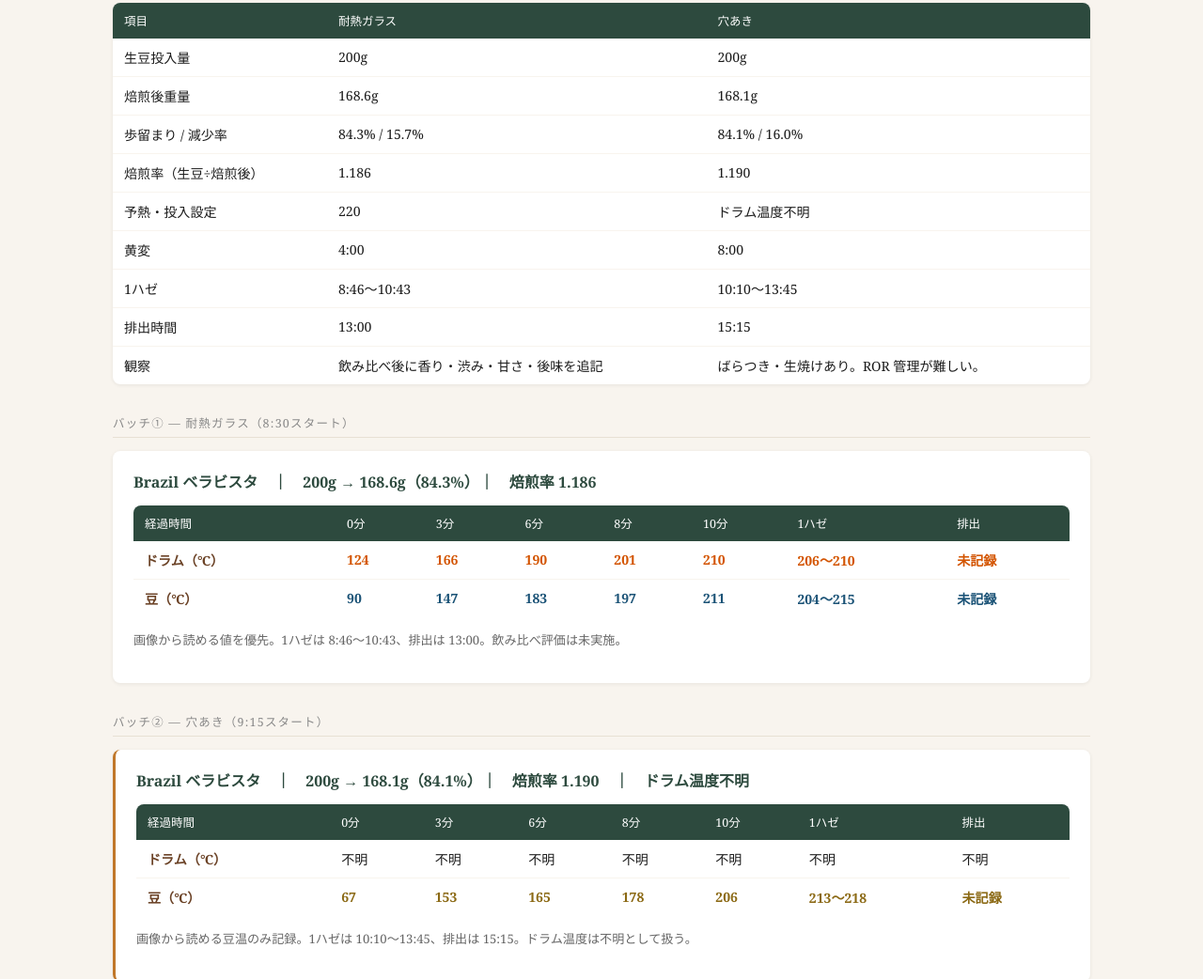
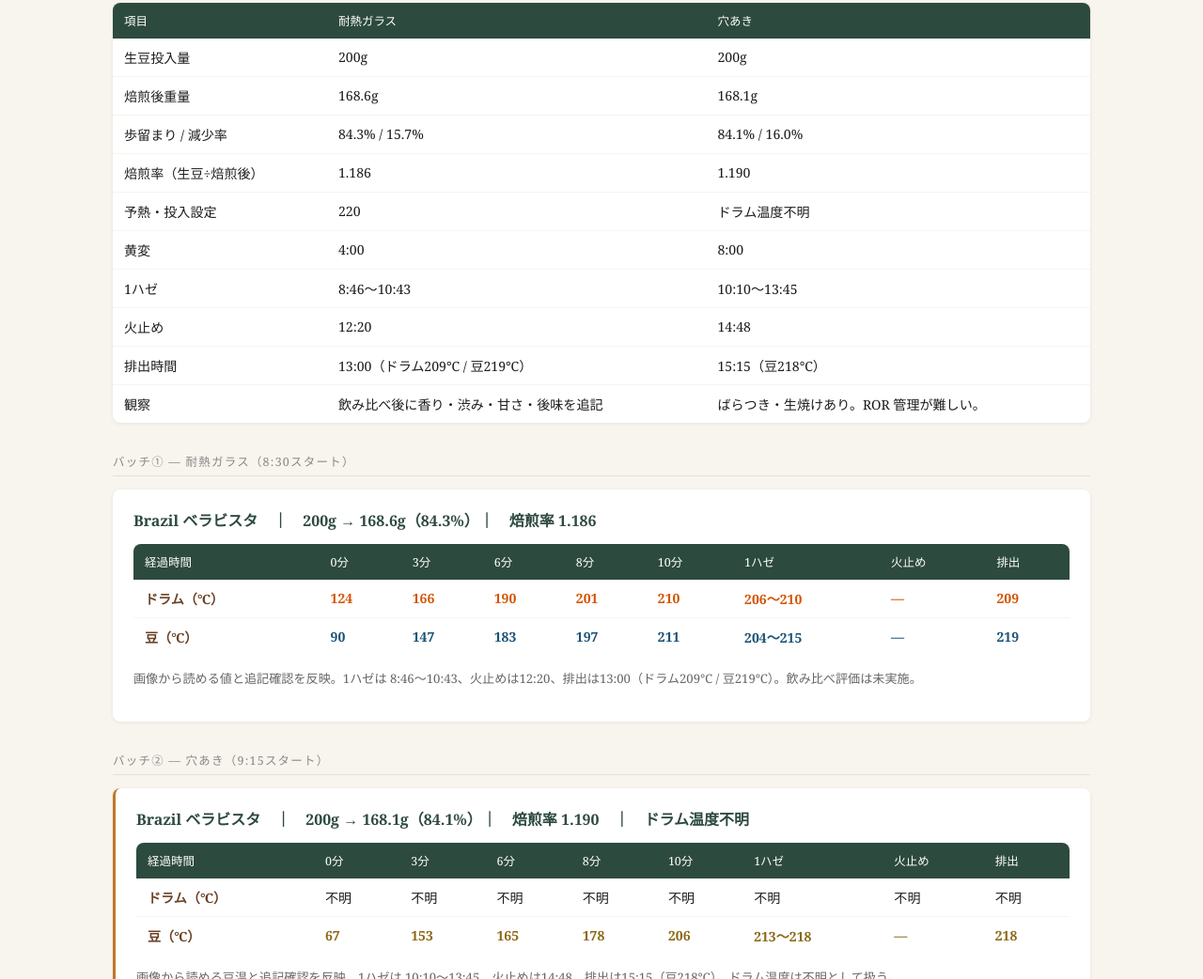
Before and after one commit to haiadaeakaia74-uxsilvertree/my-first-repo, a plain HTML site: page roast-profiles/2026-05-09.html in a window 1280 px wide. Shown: the part 1758-2800 px from the top of the page at 94% size. Drawn offline with nearby package versions, Linux system fonts and the light colour scheme.

Commit message:
焙煎記録に火止めと排出温度を追記

```diff
--- a/roast-profiles/2026-05-09.html
+++ b/roast-profiles/2026-05-09.html
@@ -97,7 +97,8 @@
       <tr><td>予熱・投入設定</td><td>220</td><td>ドラム温度不明</td></tr>
       <tr><td>黄変</td><td>4:00</td><td>8:00</td></tr>
       <tr><td>1ハゼ</td><td>8:46〜10:43</td><td>10:10〜13:45</td></tr>
-      <tr><td>排出時間</td><td>13:00</td><td>15:15</td></tr>
+      <tr><td>火止め</td><td>12:20</td><td>14:48</td></tr>
+      <tr><td>排出時間</td><td>13:00（ドラム209℃ / 豆219℃）</td><td>15:15（豆218℃）</td></tr>
       <tr><td>観察</td><td>飲み比べ後に香り・渋み・甘さ・後味を追記</td><td>ばらつき・生焼けあり。ROR 管理が難しい。</td></tr>
     </tbody>
   </table>
@@ -109,22 +110,22 @@
       <table>
         <thead>
           <tr>
-            <th>経過時間</th><th>0分</th><th>3分</th><th>6分</th><th>8分</th><th>10分</th><th>1ハゼ</th><th>排出</th>
+            <th>経過時間</th><th>0分</th><th>3分</th><th>6分</th><th>8分</th><th>10分</th><th>1ハゼ</th><th>火止め</th><th>排出</th>
           </tr>
         </thead>
         <tbody>
           <tr>
             <td class="time-label">ドラム（℃）</td>
-            <td class="drum">124</td><td class="drum">166</td><td class="drum">190</td><td class="drum">201</td><td class="drum">210</td><td class="drum">206〜210</td><td class="drum">未記録</td>
+            <td class="drum">124</td><td class="drum">166</td><td class="drum">190</td><td class="drum">201</td><td class="drum">210</td><td class="drum">206〜210</td><td class="drum">—</td><td class="drum">209</td>
           </tr>
           <tr>
             <td class="time-label">豆（℃）</td>
-            <td class="bean">90</td><td class="bean">147</td><td class="bean">183</td><td class="bean">197</td><td class="bean">211</td><td class="bean">204〜215</td><td class="bean">未記録</td>
+            <td class="bean">90</td><td class="bean">147</td><td class="bean">183</td><td class="bean">197</td><td class="bean">211</td><td class="bean">204〜215</td><td class="bean">—</td><td class="bean">219</td>
           </tr>
         </tbody>
       </table>
     </div>
-    <p class="small">画像から読める値を優先。1ハゼは 8:46〜10:43、排出は 13:00。飲み比べ評価は未実施。</p>
+    <p class="small">画像から読める値と追記確認を反映。1ハゼは 8:46〜10:43、火止めは12:20、排出は13:00（ドラム209℃ / 豆219℃）。飲み比べ評価は未実施。</p>
   </div>
 
   <div class="section-header">バッチ② — 穴あき（9:15スタート）</div>
@@ -134,22 +135,22 @@
       <table>
         <thead>
           <tr>
-            <th>経過時間</th><th>0分</th><th>3分</th><th>6分</th><th>8分</th><th>10分</th><th>1ハゼ</th><th>排出</th>
+            <th>経過時間</th><th>0分</th><th>3分</th><th>6分</th><th>8分</th><th>10分</th><th>1ハゼ</th><th>火止め</th><th>排出</th>
           </tr>
         </thead>
         <tbody>
           <tr>
             <td class="time-label">ドラム（℃）</td>
-            <td>不明</td><td>不明</td><td>不明</td><td>不明</td><td>不明</td><td>不明</td><td>不明</td>
+            <td>不明</td><td>不明</td><td>不明</td><td>不明</td><td>不明</td><td>不明</td><td>不明</td><td>不明</td>
           </tr>
           <tr>
             <td class="time-label">豆（℃）</td>
-            <td class="hole">67</td><td class="hole">153</td><td class="hole">165</td><td class="hole">178</td><td class="hole">206</td><td class="hole">213〜218</td><td class="hole">未記録</td>
+            <td class="hole">67</td><td class="hole">153</td><td class="hole">165</td><td class="hole">178</td><td class="hole">206</td><td class="hole">213〜218</td><td class="hole">—</td><td class="hole">218</td>
           </tr>
         </tbody>
       </table>
     </div>
-    <p class="small">画像から読める豆温のみ記録。1ハゼは 10:10〜13:45、排出は 15:15。ドラム温度は不明として扱う。</p>
+    <p class="small">画像から読める豆温と追記確認を反映。1ハゼは 10:10〜13:45、火止めは14:48、排出は15:15（豆218℃）。ドラム温度は不明として扱う。</p>
   </div>
 
   <div class="section-header">インサイト・考察</div>
@@ -185,13 +186,13 @@
 
   <script>
     const glassDrum = [
-      {x:0, y:124}, {x:3, y:166}, {x:6, y:190}, {x:8, y:201}, {x:8.767, y:206}, {x:10, y:210}, {x:10.717, y:210}
+      {x:0, y:124}, {x:3, y:166}, {x:6, y:190}, {x:8, y:201}, {x:8.767, y:206}, {x:10, y:210}, {x:10.717, y:210}, {x:13, y:209}
     ];
     const glassBean = [
-      {x:0, y:90}, {x:3, y:147}, {x:6, y:183}, {x:8, y:197}, {x:8.767, y:204}, {x:10, y:211}, {x:10.717, y:215}
+      {x:0, y:90}, {x:3, y:147}, {x:6, y:183}, {x:8, y:197}, {x:8.767, y:204}, {x:10, y:211}, {x:10.717, y:215}, {x:13, y:219}
     ];
     const holeBean = [
-      {x:0, y:67}, {x:3, y:153}, {x:6, y:165}, {x:8, y:178}, {x:10, y:206}, {x:10.167, y:213}, {x:13.75, y:218}
+      {x:0, y:67}, {x:3, y:153}, {x:6, y:165}, {x:8, y:178}, {x:10, y:206}, {x:10.167, y:213}, {x:13.75, y:218}, {x:15.25, y:218}
     ];
     const glassRor = [
       {x:1.5, y:19.0}, {x:4.5, y:12.0}, {x:7.0, y:7.0}, {x:9.0, y:7.0}, {x:10.36, y:5.6}
@@ -228,9 +229,11 @@
     const events = [
       { t:4.0, label:'①黄変', color:'#D35400', labelOffset:14 },
       { t:8.767, label:'①1ハゼ', color:'#D35400', labelOffset:28 },
+      { t:12.333, label:'①火止め', color:'#c87e1a', labelOffset:42 },
       { t:13.0, label:'①排出', color:'#D35400', labelOffset:14 },
       { t:8.0, label:'②黄変', color:'#8B6914', labelOffset:42 },
       { t:10.167, label:'②1ハゼ', color:'#8B6914', labelOffset:56 },
+      { t:14.8, label:'②火止め', color:'#c0772a', labelOffset:42 },
       { t:15.25, label:'②排出', color:'#8B6914', labelOffset:28 }
     ];
 
```
Also changed, not shown: 1 other file.
